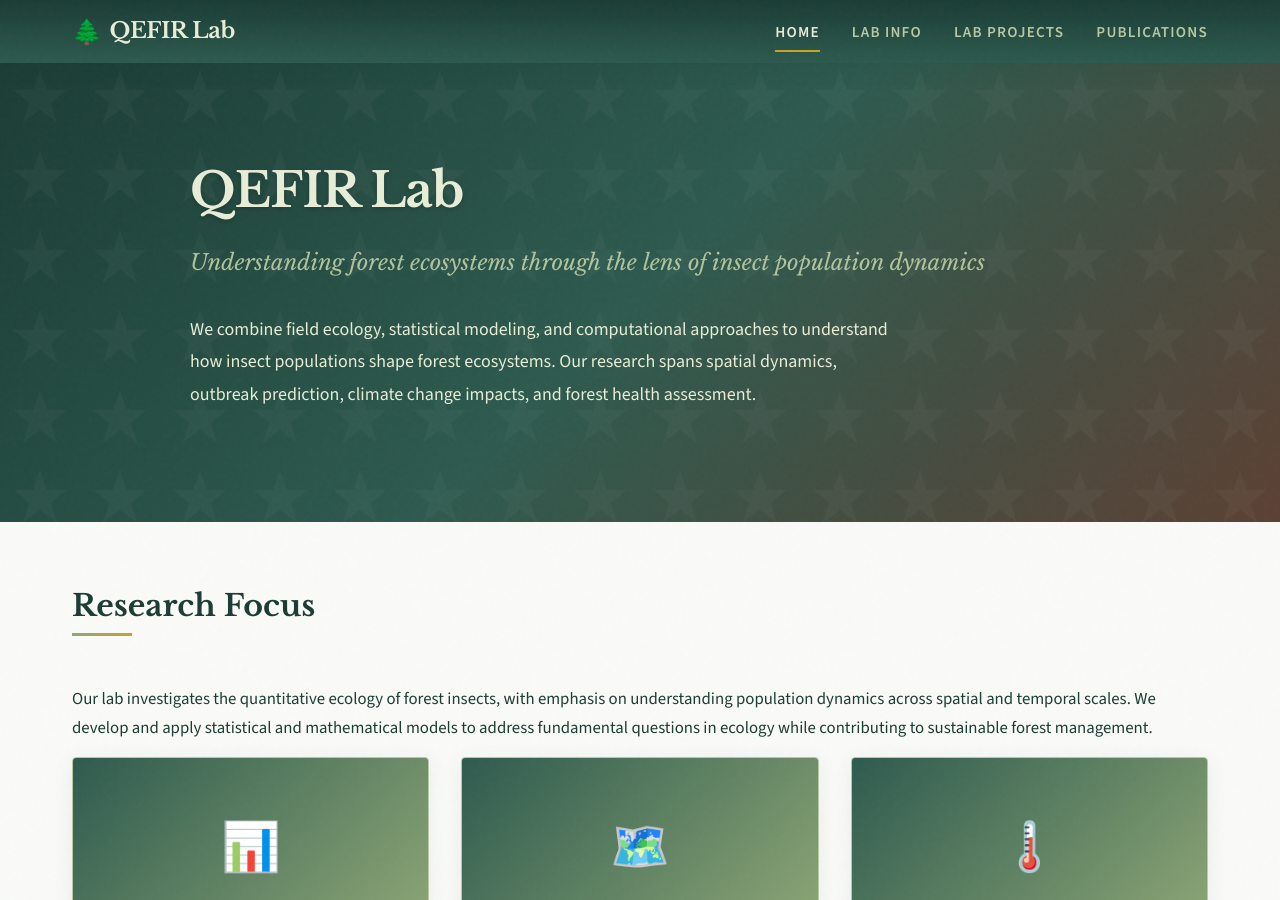
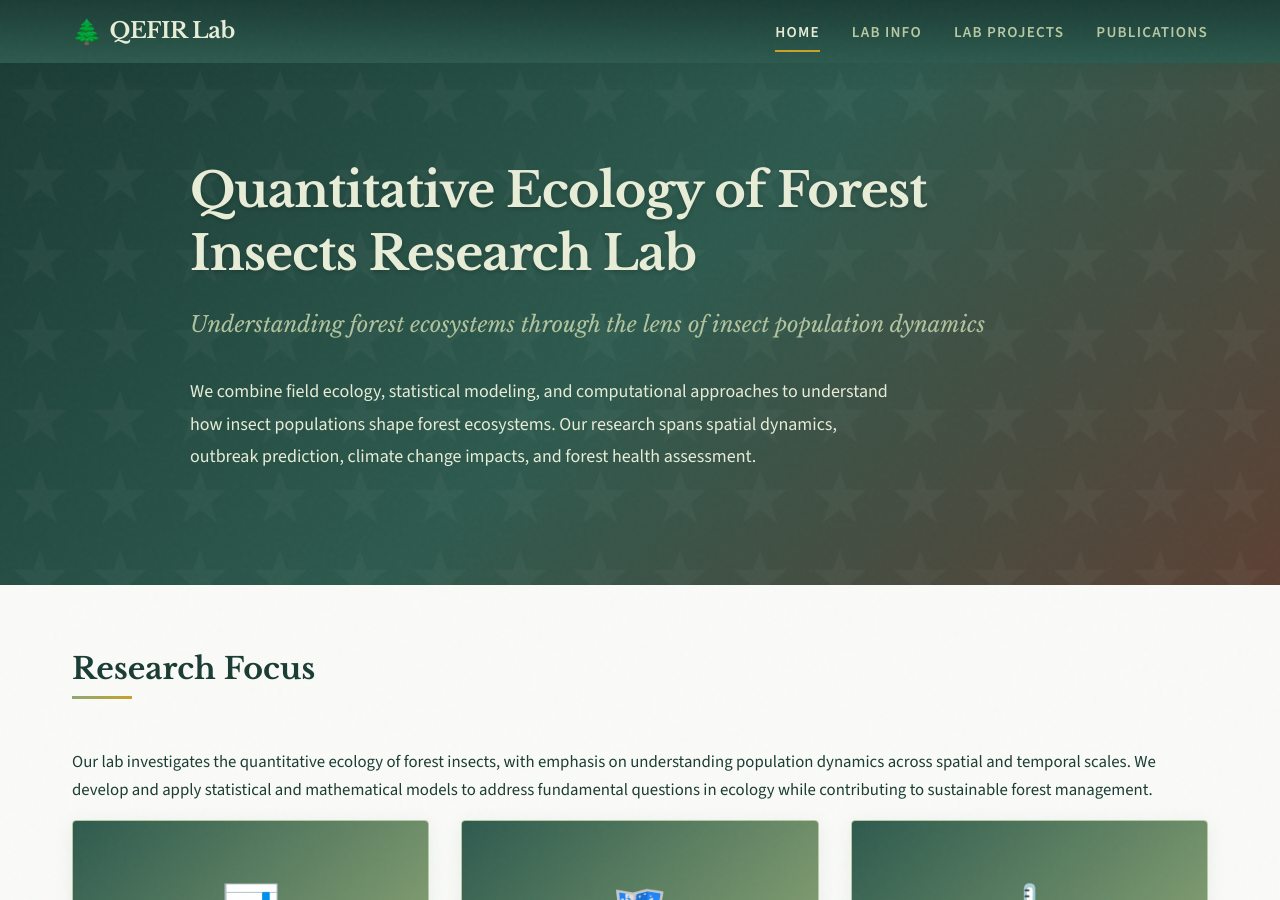
Before and after one commit to jncandau/QEFIR-Lab, a Jekyll site: the page built from index.md, in a window 1280 px wide and 900 px high. Built offline with Jekyll 4.4.1, drawn with Linux system fonts in a browser that asks for light colours.

Commit message:
Update hero title for QEFIR Lab

```diff
--- a/index.md
+++ b/index.md
@@ -1,7 +1,7 @@
 ---
 layout: home
 title: Home
-hero_title: "QEFIR Lab"
+hero_title: "Quantitative Ecology of Forest Insects Research Lab"
 tagline: "Understanding forest ecosystems through the lens of insect population dynamics"
 hero_description: |
   We combine field ecology, statistical modeling, and computational approaches to understand how insect populations shape forest ecosystems. Our research spans spatial dynamics, outbreak prediction, climate change impacts, and forest health assessment.
```
